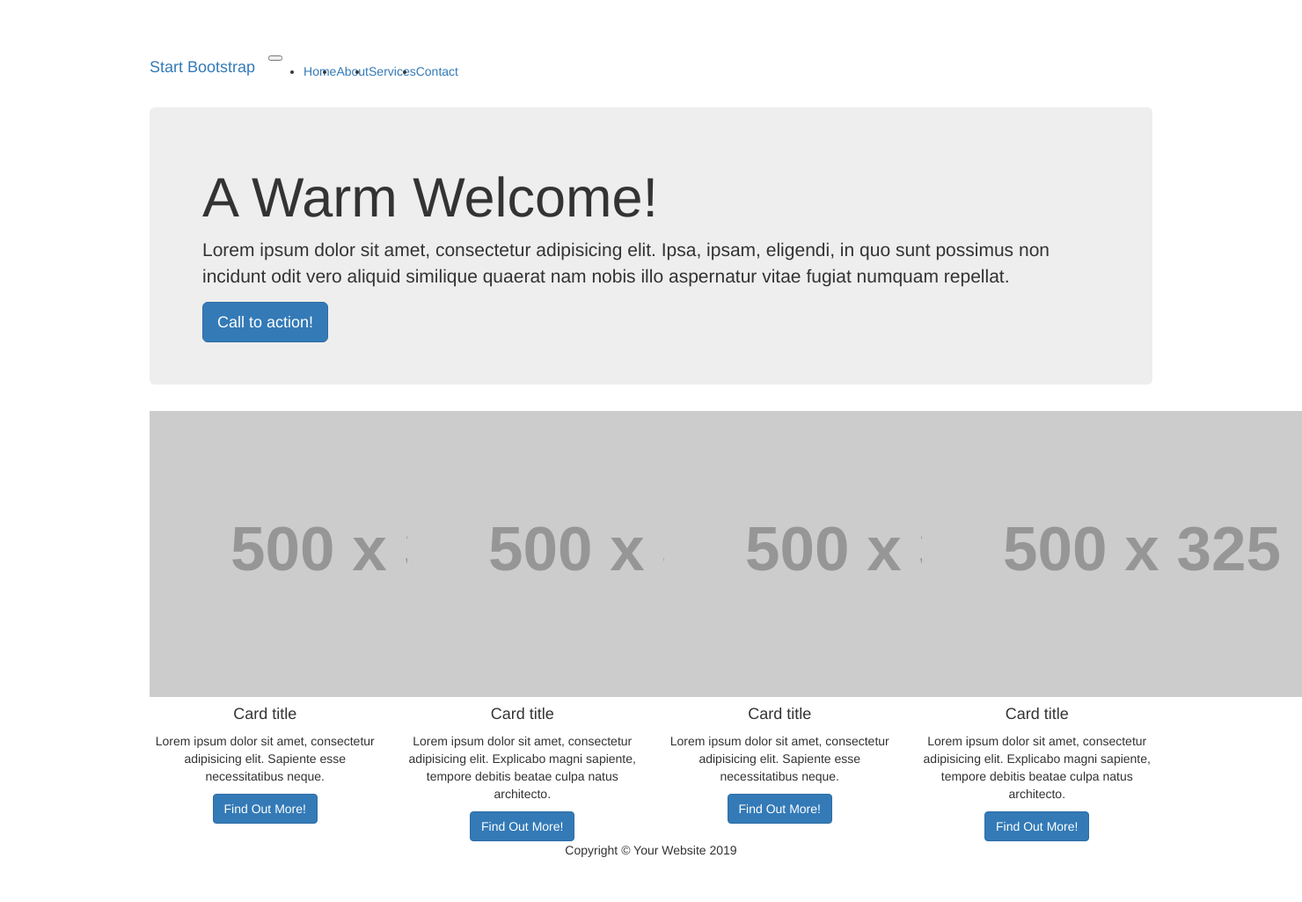
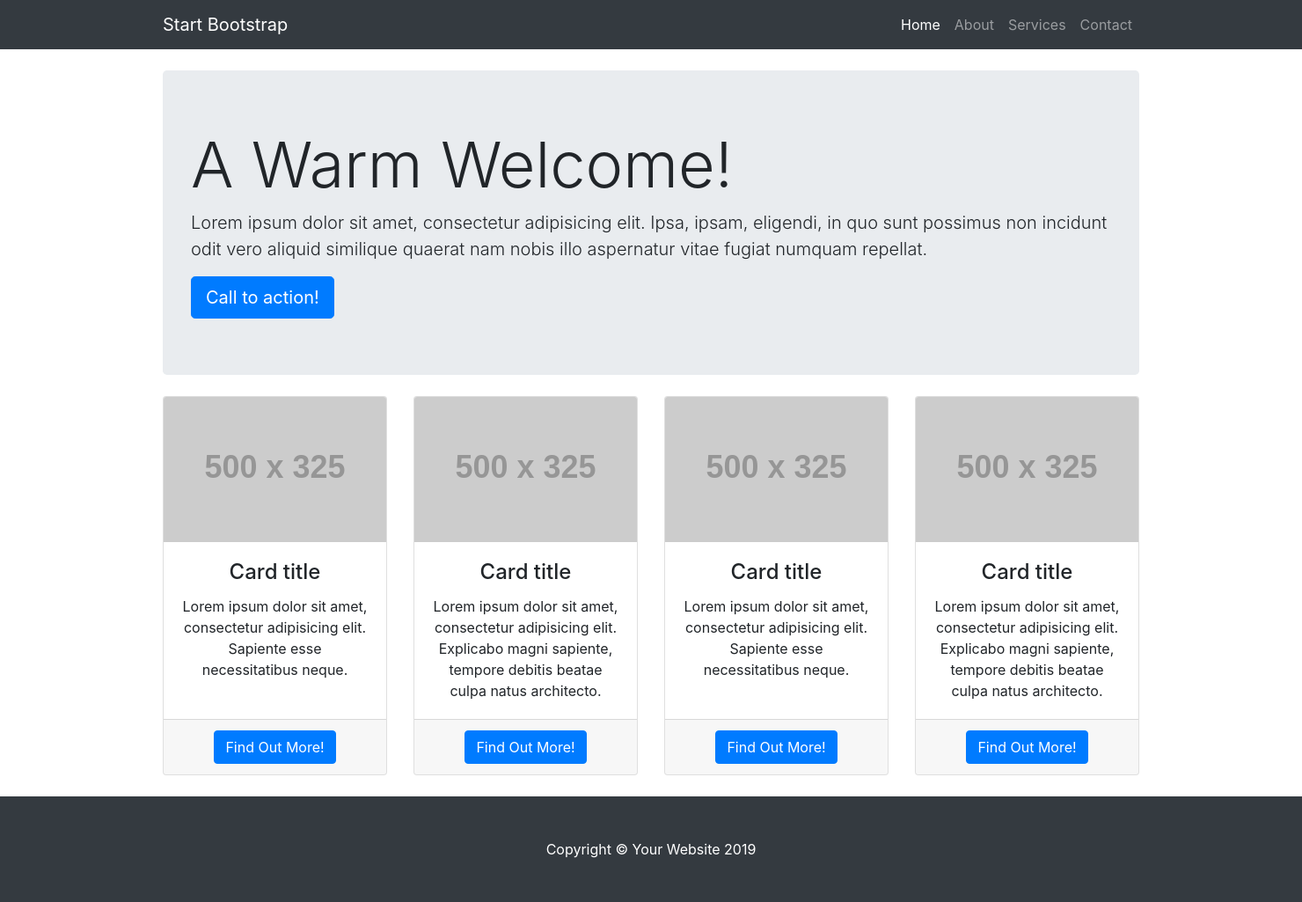
Before and after one commit to Jackson-Luu/AccommodationWebsite, a Django app: page / in a window 1480 px wide; the page is wider, and only the part inside the window is pictured. Shown: that part at 88% size. Before the commit the page ends 974 px from the top of that part, so only its background shows below. Run offline with Django 3.2, Linux system fonts and the light colour scheme; grey boxes labelled with a size stand in for pictures from a placeholder-image service; some libraries are stand-ins or nearby versions.

Commit message:
Fixed header/footer not appearing

```diff
--- a/mysite/templates/home.html
+++ b/mysite/templates/home.html
@@ -1,7 +1,5 @@
 {% extends "layout.html" %}
 {% block content %}
-
-<body>
 
 <!-- Navigation -->
 <nav class="navbar navbar-expand-lg navbar-dark bg-dark fixed-top">
@@ -114,5 +112,4 @@
 <script src="https://code.jquery.com/jquery-2.1.3.min.js"></script>
 <script src="https://maxcdn.bootstrapcdn.com/bootstrap/3.3.1/js/bootstrap.min.js"></script>
 
-</body>
 {% endblock %}
--- a/mysite/templates/layout.html
+++ b/mysite/templates/layout.html
@@ -2,25 +2,21 @@
 <html lang="en">
 <head>
 
-        <meta charset="utf-8"/>
-        <meta http-equiv="X-UA-Compatible" content="IE=edge"/>
-        <meta name="viewport" content="width=device-width, initial-scale=1"/>
-        <meta name="description" content=""/>
-        <meta name="author" content=""/>
+    <meta charset="utf-8" />
+    <meta http-equiv="X-UA-Compatible" content="IE=edge" />
+    <meta name="viewport" content="width=device-width, initial-scale=1" />
+    <meta name="description" content="" />
+    <meta name="author" content="" />
 
     <title>Starter Template for Bootstrap</title>
 
     <!-- Bootstrap Core CSS -->
-        <link rel="stylesheet" href="https://maxcdn.bootstrapcdn.com/bootstrap/3.3.1/css/bootstrap.min.css"/>
+    <link rel="stylesheet" href="https://maxcdn.bootstrapcdn.com/bootstrap/4.3.1/css/bootstrap.min.css" />
 
     <!-- Custom CSS -->
     <style>
         body {
-                padding-top: 50px;
-            }
-            .starter-template {
-                padding: 40px 15px;
-                text-align: center;
+            padding-top: 56px;
         }
     </style>
 
```
Also changed, not shown: 1 other file. Lines whose indentation alone changed are shown as unchanged.
